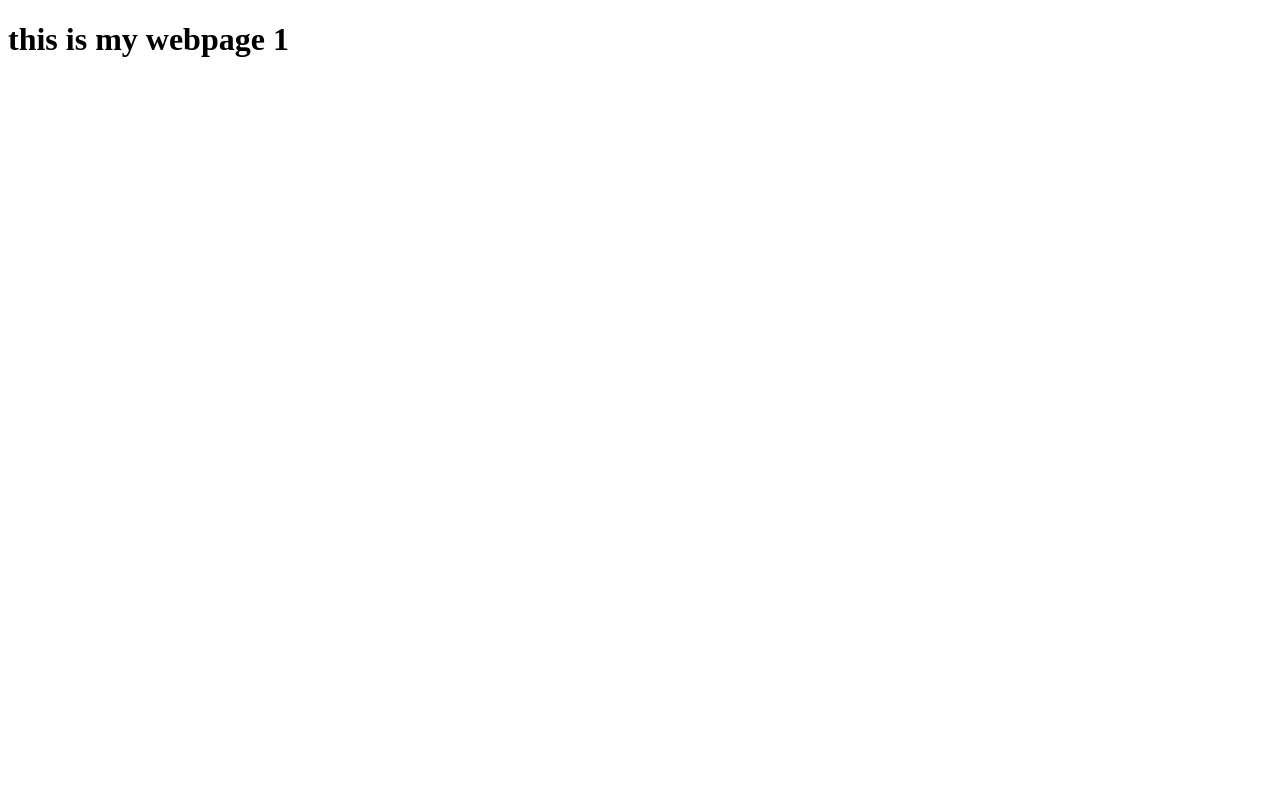
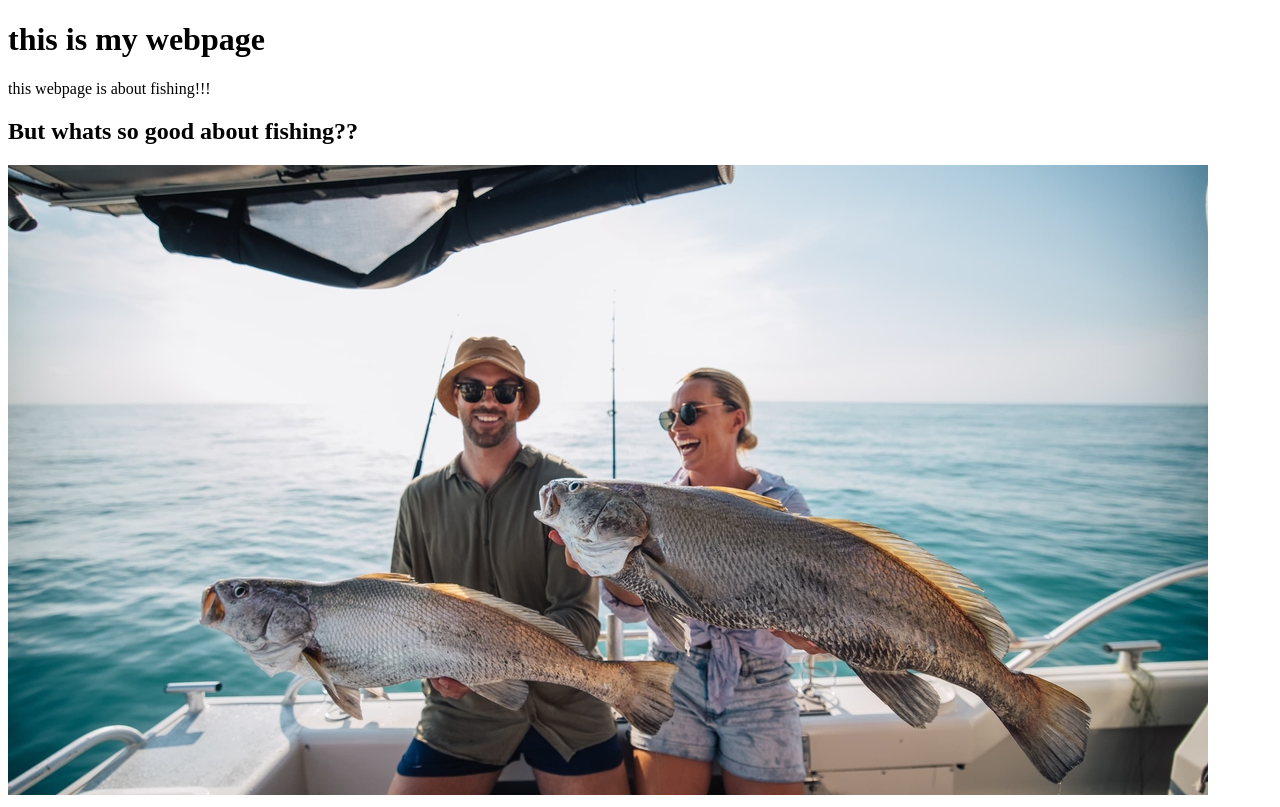
Before and after one commit to mooseclub/basic_website-, a plain HTML site: page index.html in a window 1280 px wide. Drawn offline with Linux system fonts and the light colour scheme.

Commit message:
added images and new text

```diff
--- a/index.html
+++ b/index.html
@@ -1,11 +1,17 @@
 <!DOCTYPE html>
-<html>
+<htm
 <head>
-    <title>gavin's**basic**website</title>
+    <title>gavin's basic website</title>
 </head>
+
+
 <body>
-
-  <h1> this is my webpage 1 </h1>
+    <h1> this is my webpage  </h1>
+    <p> this webpage is about fishing!!!</p>
+   <h2> But whats so good about fishing??</h2>
+    <img src="images/fish.jpg">
 </body>
 
+
+
 </html>
```
Also changed, not shown: images/fish.jpg (added).
